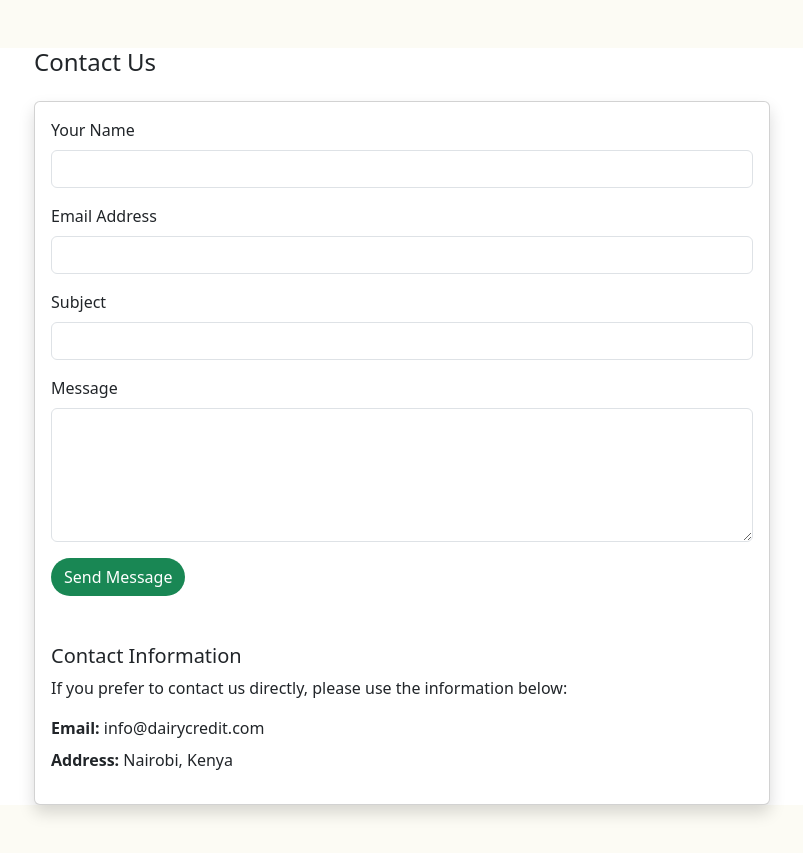
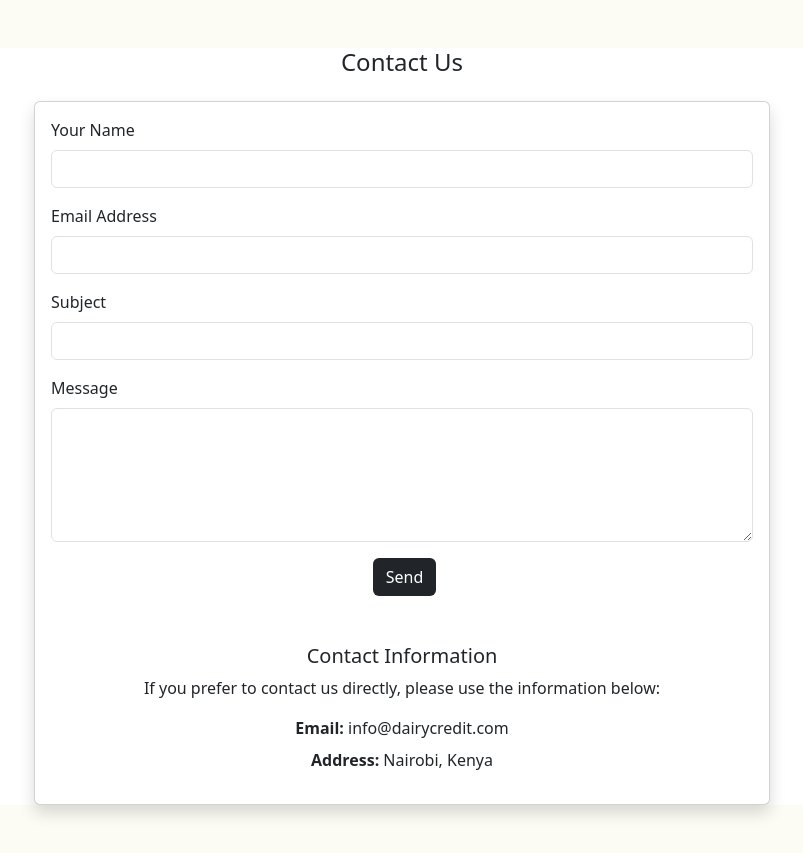
Before and after one commit to Tan-dev202/react-project-dairycredit, a React (Create React App) app: page /contact in a window 1280 px wide. Shown: the whole page, without its empty margins (238-1041 px from the left). Built offline with nearby package versions, Linux system fonts and the light colour scheme; a web font is replaced by a local one.

Commit message:
add class for styling

```diff
--- a/src/components/Contact.jsx
+++ b/src/components/Contact.jsx
@@ -33,10 +33,10 @@ export default function Contact() {
   };
 
   return (
-    <section className="container my-5">
+    <section className="contact container my-5">
       <div className="row">
         <div className="col-lg-8 mx-auto">
-          <h4 className="mb-4">Contact Us</h4>
+          <h4 className="text-center mb-4">Contact Us</h4>
 
           {submitted && (
             <div className="alert alert-success" role="alert">
@@ -106,16 +106,17 @@ export default function Contact() {
                     required
                   ></textarea>
                 </div>
-
-                <button
-                  type="submit"
-                  className="btn bg-success text-white rounded-pill"
-                >
-                  Send Message
-                </button>
+                <div class="d-grid gap-2 col-1 mx-auto">
+                  <button
+                    type="submit"
+                    className="btn bg-dark text-white rounded"
+                  >
+                    Send
+                  </button>
+                </div>
               </form>
 
-              <div className="mt-5">
+              <div className="text-center mt-5">
                 <h5>Contact Information</h5>
                 <p>
                   If you prefer to contact us directly, please use the
```
